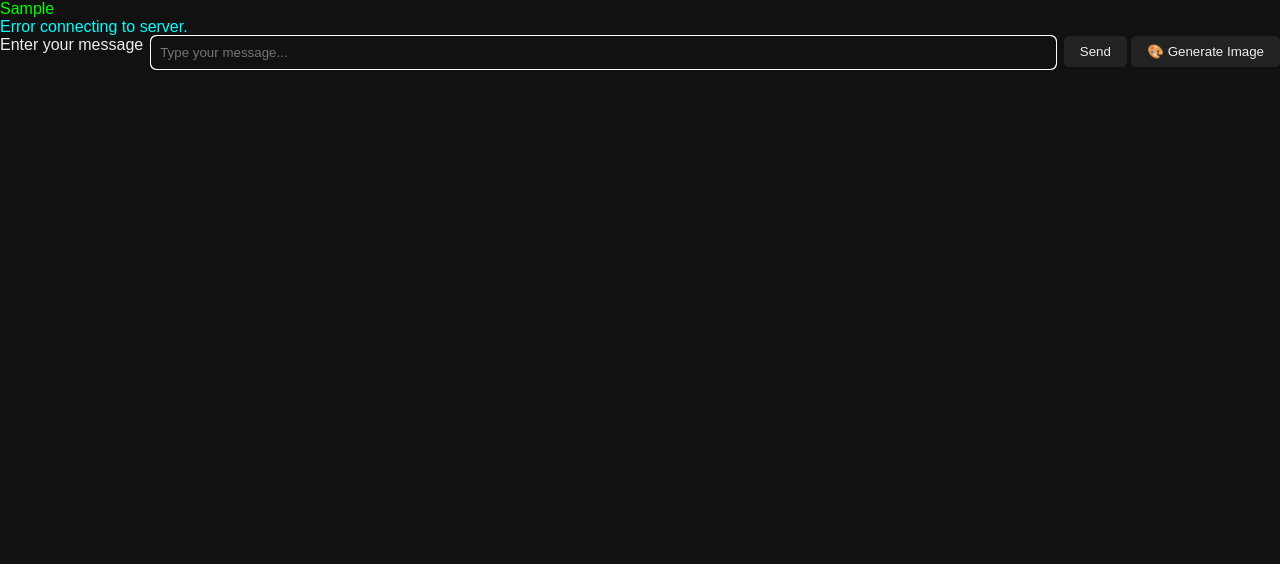
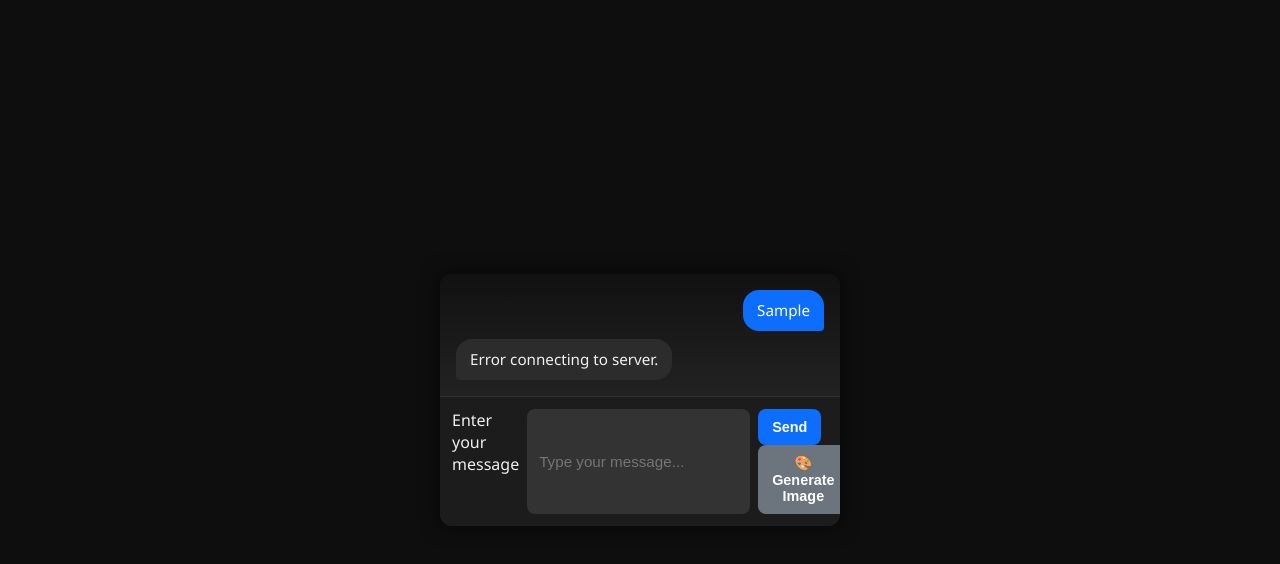
Before and after one commit to CelestialArtisanBot/pick-of-gods-chat-matrix, a website: page public/index.html in a window 1280 px wide. Both pictures are taken after typing "Sample" into the empty fields and a click on the button "Send". Drawn offline with Linux system fonts and the light colour scheme; no server answers.

Commit message:
Update style.css

```diff
--- a/public/style.css
+++ b/public/style.css
@@ -1,52 +1,124 @@
+/* style.css */
+
 body {
-  font-family: 'Arial', sans-serif;
-  background-color: #111;
-  color: #eee;
+  font-family: 'Segoe UI', Tahoma, Geneva, Verdana, sans-serif;
+  background-color: #0e0e0e;
+  color: #f0f0f0;
   margin: 0;
   padding: 0;
+  display: flex;
+  justify-content: center;
+  align-items: center;
+  height: 100vh;
 }
-.container {
-  width: 90%;
-  margin: 0 auto;
-  max-width: 1000px;
+
+#chatContainer {
+  width: 400px;
+  max-width: 90%;
+  background-color: #1c1c1c;
+  border-radius: 12px;
+  box-shadow: 0 0 20px rgba(0,0,0,0.6);
+  display: flex;
+  flex-direction: column;
+  overflow: hidden;
 }
-header {
-  text-align: center;
-  padding: 1rem 0;
+
+#chatMessages {
+  flex: 1;
+  padding: 16px;
+  overflow-y: auto;
+  display: flex;
+  flex-direction: column;
+  gap: 8px;
+  background: linear-gradient(to bottom, #111 0%, #222 100%);
 }
-.tabs {
-  margin-top: 1rem;
+
+.message {
+  max-width: 80%;
+  padding: 10px 14px;
+  border-radius: 16px;
+  word-wrap: break-word;
+  line-height: 1.4;
+  font-size: 0.95rem;
 }
-.tab-btn {
-  padding: 0.5rem 1rem;
-  margin: 0 0.2rem;
+
+.message.user {
+  background-color: #0d6efd;
+  color: #fff;
+  align-self: flex-end;
+  border-bottom-right-radius: 4px;
+}
+
+.message.ai {
+  background-color: #2c2c2c;
+  color: #f0f0f0;
+  align-self: flex-start;
+  border-bottom-left-radius: 4px;
+}
+
+#chatForm {
+  display: flex;
+  gap: 8px;
+  padding: 12px;
+  background-color: #1c1c1c;
+  border-top: 1px solid #333;
+}
+
+#chatInput {
+  flex: 1;
+  padding: 10px 12px;
+  border-radius: 8px;
+  border: none;
+  background-color: #333;
+  color: #f0f0f0;
+  outline: none;
+  font-size: 0.95rem;
+}
+
+#chatInput:disabled {
+  background-color: #222;
+  color: #888;
+}
+
+#sendBtn,
+#imgToggleBtn {
+  padding: 10px 14px;
+  border: none;
+  border-radius: 8px;
   cursor: pointer;
-  background-color: #222;
-  color: #eee;
-  border: none;
-  border-radius: 5px;
+  font-size: 0.9rem;
+  font-weight: bold;
+  transition: background 0.2s ease;
 }
-.tab-btn.active {
-  background-color: #0f0;
-  color: #000;
+
+#sendBtn {
+  background-color: #0d6efd;
+  color: #fff;
 }
-.tab-content {
-  display: none;
-  margin-top: 1rem;
+
+#sendBtn:hover {
+  background-color: #0b5ed7;
 }
-.tab-content.active {
-  display: block;
+
+#imgToggleBtn {
+  background-color: #6c757d;
+  color: #fff;
 }
-.messages {
-  border: 1px solid #333;
-  height: 400px;
-  overflow-y: scroll;
-  padding: 0.5rem;
-  margin-bottom: 0.5rem;
-  background-color: #000;
+
+#imgToggleBtn:hover {
+  background-color: #5a6268;
 }
-.message.user { color: #0f0; }
-.message.ai { color: #0ff; }
-#chatForm { display: flex; gap: 0.5rem; }
-#chatForm input { flex: 1; padding: 0.5rem; border-radius: 5px; border: 1px solid #333; background-color: #111; color: #eee; }
-#chatForm button { padding: 0.5rem 1rem; border-radius: 5px; border: none; cursor: pointer; background-color: #222; color: #eee; }
+
+/* Scrollbar styling */
+#chatMessages::-webkit-scrollbar {
+  width: 8px;
+}
+
+#chatMessages::-webkit-scrollbar-track {
+  background: #111;
+}
+
+#chatMessages::-webkit-scrollbar-thumb {
+  background-color: #555;
+  border-radius: 4px;
+}
```
